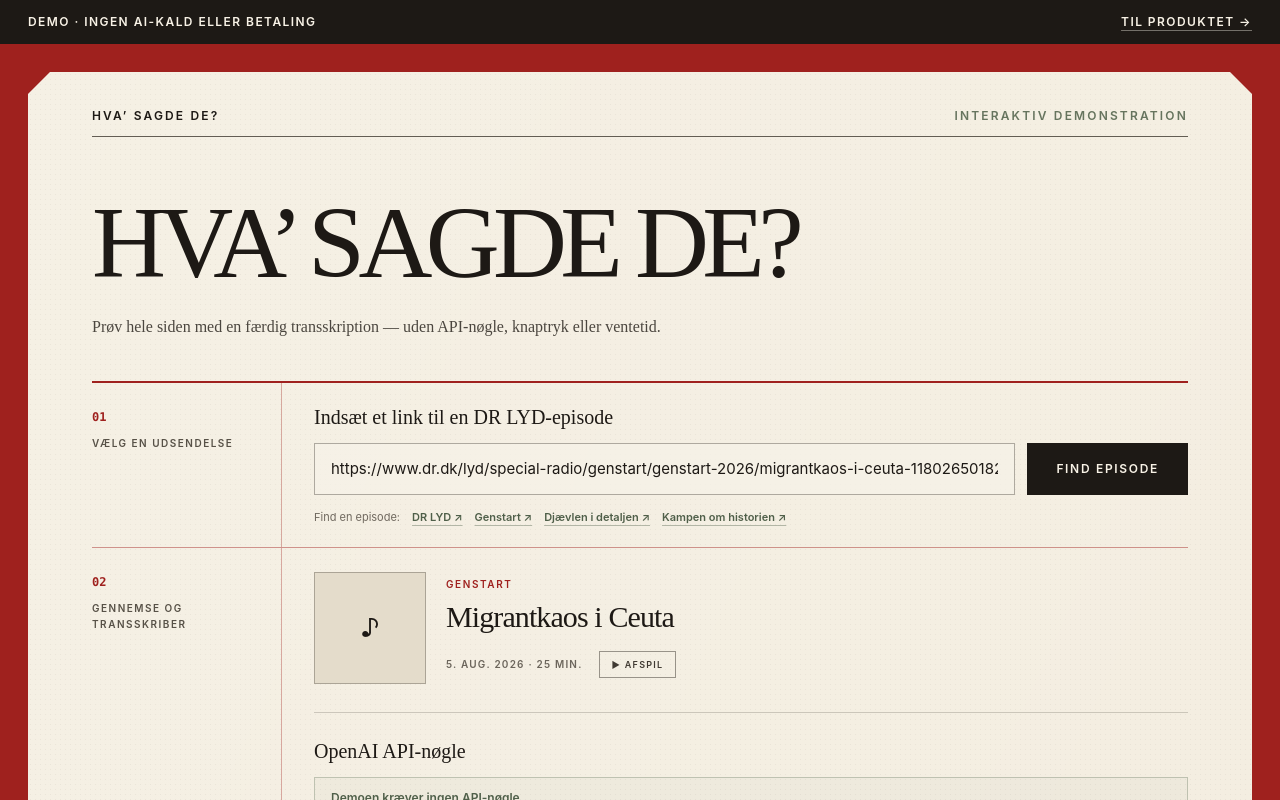
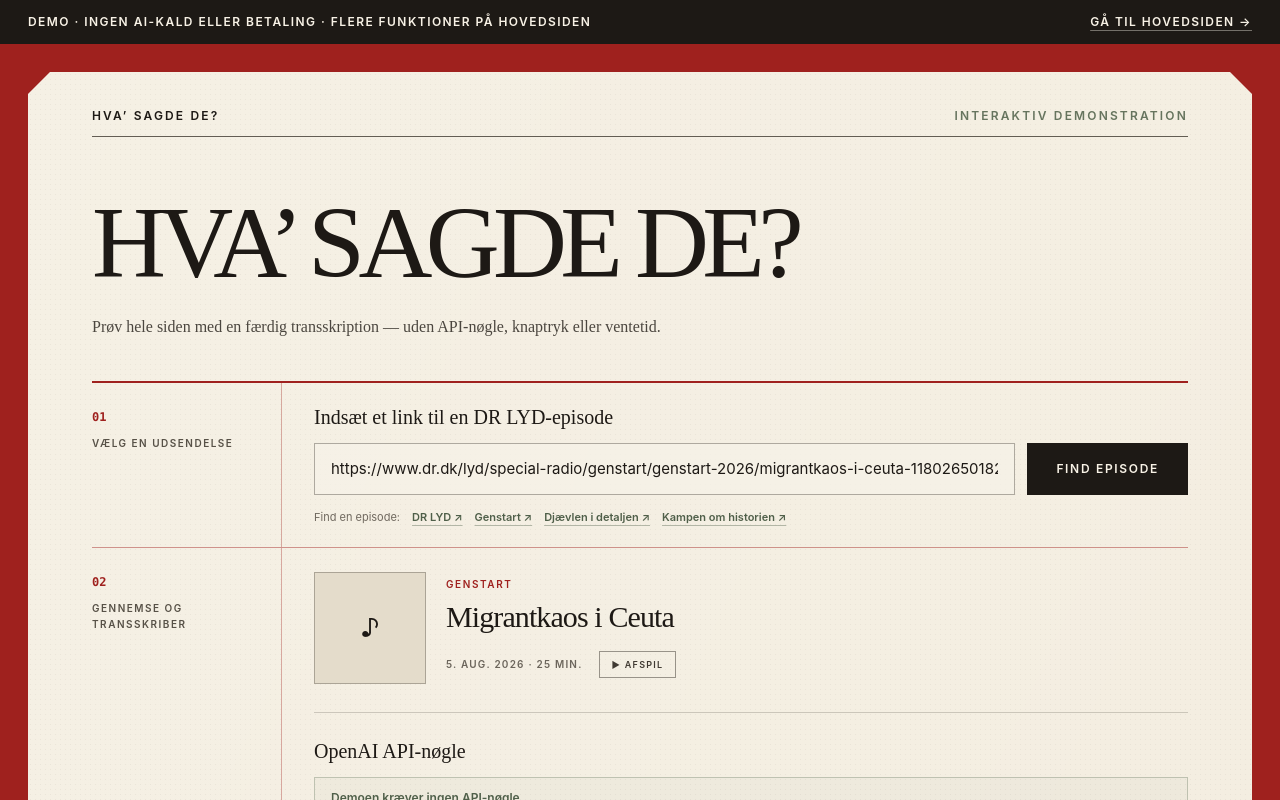
Before and after one commit to enhaohaotan/hvad-nu, a Next.js app: page /hvadsagdede/demo in a window 1280 px wide. Shown: the top 800 px of the page. Built offline with nearby package versions, Linux system fonts and the light colour scheme; no server answers.

Commit message:
fix: restore demo banner copy

```diff
--- a/app/hvadsagdede/demo/demo-page.tsx
+++ b/app/hvadsagdede/demo/demo-page.tsx
@@ -148,12 +148,14 @@
   return (
     <>
       <aside className="sticky top-0 z-50 flex min-h-11 items-center justify-between gap-4 bg-[#1d1915] px-4 py-2 text-[10px] font-semibold uppercase tracking-[0.12em] text-[#f8f2e6] sm:px-7 sm:text-xs">
-        <span>Demo · Ingen AI-kald eller betaling</span>
+        <span>
+          Demo · Ingen AI-kald eller betaling · Flere funktioner på hovedsiden
+        </span>
         <Link
           href="/hvadsagdede"
           className="shrink-0 underline decoration-current/40 underline-offset-4 transition hover:text-[#e8a19a] focus:outline-none focus-visible:ring-2 focus-visible:ring-white/40"
         >
-          Til produktet →
+          Gå til hovedsiden →
         </Link>
       </aside>
 
```
